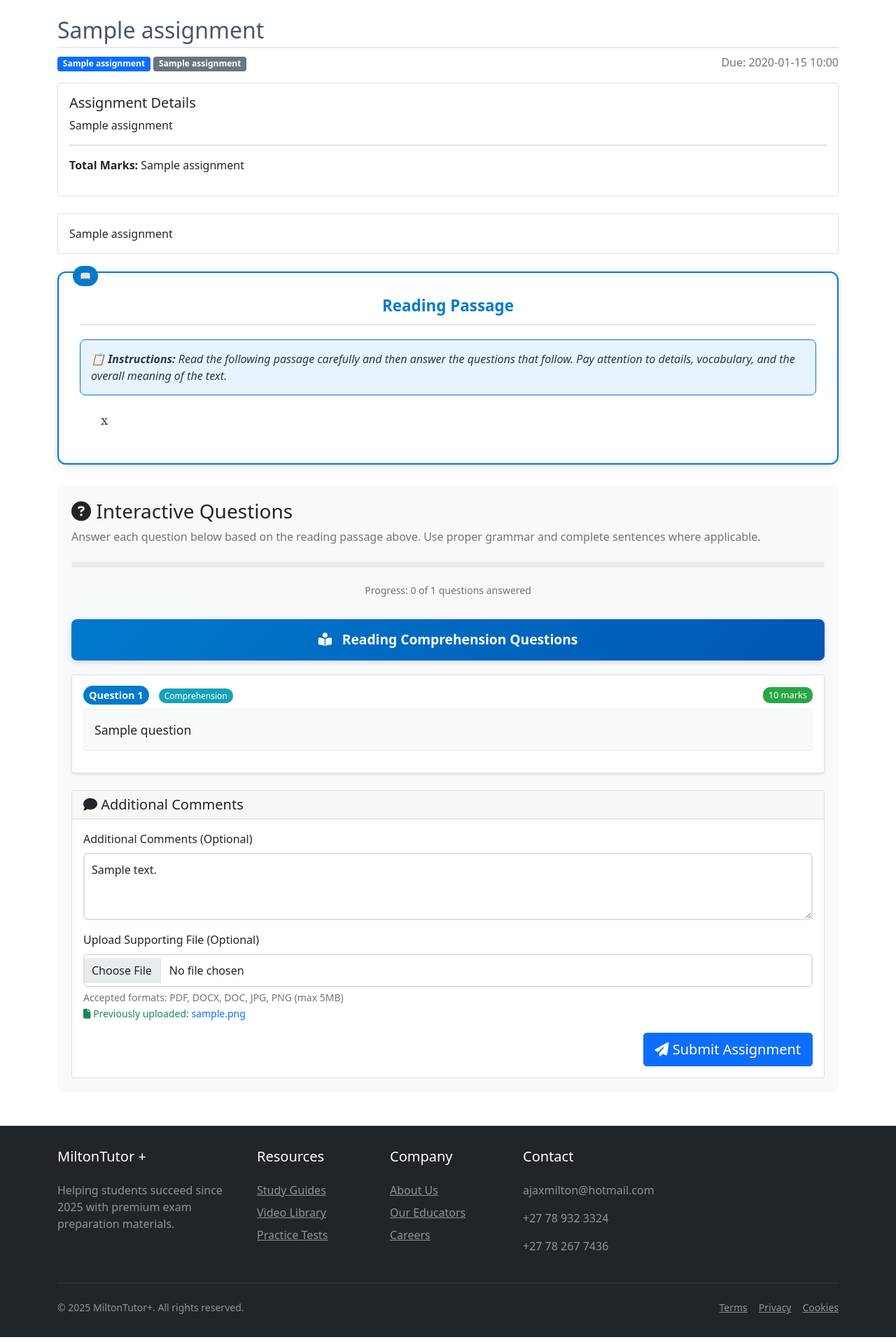
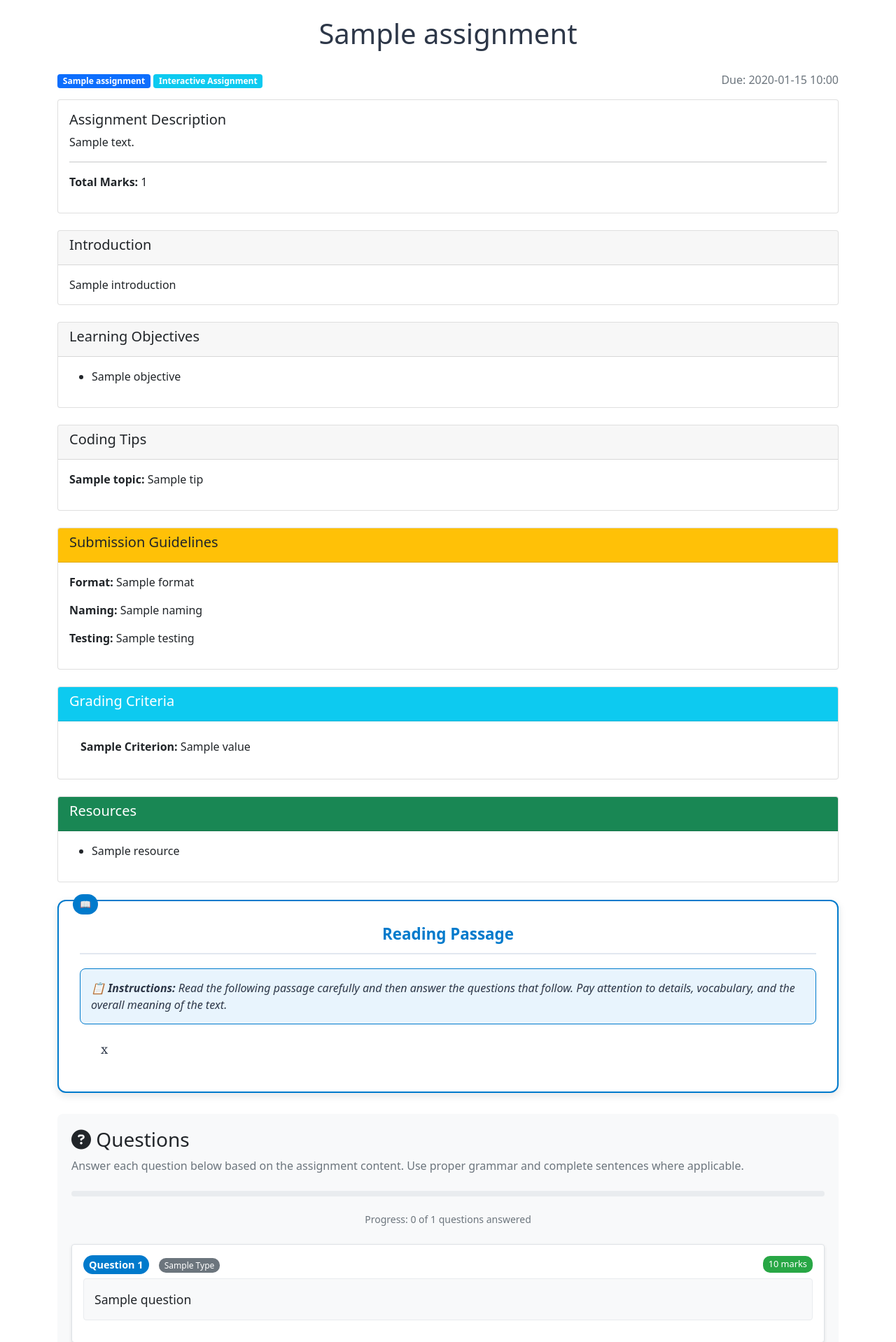
Before and after one commit to Kummirai/school, a Python web app: template templates/assignments/view.html in a window 1280 px wide. Shown: the part 62-1980 px from the top of the page at 70% size. Run offline with Jinja, Linux system fonts and the light colour scheme; the template is opened without the code that fills it: most values are stand-ins (such as "Sample title", 1, 10 or a date in 2020).

Commit message:
Refactor assignment view to enhance layout and add detailed sections for different assignment types

```diff
--- a/templates/assignments/view.html
+++ b/templates/assignments/view.html
@@ -376,11 +376,18 @@
 </style>
 
 <div class="container mt-4">
-  <h2>{{ assignment[1] }}</h2>
+  <!-- Main Assignment Header -->
+  <h1>{{ assignment.title }}</h1>
+
+  <!-- Subject and Type Badges -->
   <div class="row mb-3">
     <div class="col-md-6">
-      <span class="badge bg-primary">{{ assignment[3] }}</span>
-      <span class="badge bg-secondary">{{ assignment[4] }}</span>
+      <span class="badge bg-primary">{{ assignment.subject }}</span>
+      {% if assignment.content and assignment.content.questions %}
+      <span class="badge bg-info">Interactive Assignment</span>
+      {% else %}
+      <span class="badge bg-secondary">Project Submission</span>
+      {% endif %}
     </div>
     <div class="col-md-6 text-end">
       <span class="text-muted"
@@ -389,23 +396,128 @@
     </div>
   </div>
 
+  <!-- Description Card -->
   <div class="card mb-4">
     <div class="card-body">
-      <h5 class="card-title">Assignment Details</h5>
-      <div class="card-text">{{ assignment[2]|safe }}</div>
+      <h5 class="card-title">Assignment Description</h5>
+      <div class="card-text">{{ assignment.description|safe }}</div>
       <hr />
-      <p><strong>Total Marks:</strong> {{ assignment[5] }}</p>
+      <p><strong>Total Marks:</strong> {{ assignment.total_marks }}</p>
     </div>
   </div>
 
-  {% if assignment[7] %}
-  <!-- Check if there's interactive content -->
+  <!-- Special Sections for Different Assignment Types -->
+  {% if assignment.content %}
+  <!-- Introduction Section (for projects/coding assignments) -->
+  {% if assignment.content.introduction %}
   <div class="card mb-4">
-    <div class="card-body">{{ assignment[7]|safe }}</div>
+    <div class="card-header">
+      <h5>Introduction</h5>
+    </div>
+    <div class="card-body">{{ assignment.content.introduction|safe }}</div>
   </div>
-  {% endif %} {% if assignment.content and assignment.content.questions %}
+  {% endif %}
 
-  <!-- Display reading passage if it exists -->
+  <!-- Learning Objectives Section -->
+  {% if assignment.content.learning_objectives %}
+  <div class="card mb-4">
+    <div class="card-header">
+      <h5>Learning Objectives</h5>
+    </div>
+    <div class="card-body">
+      <ul>
+        {% for objective in assignment.content.learning_objectives %}
+        <li>{{ objective }}</li>
+        {% endfor %}
+      </ul>
+    </div>
+  </div>
+  {% endif %}
+
+  <!-- Coding Tips Section -->
+  {% if assignment.content.coding_tips %}
+  <div class="card mb-4">
+    <div class="card-header">
+      <h5>Coding Tips</h5>
+    </div>
+    <div class="card-body">
+      {% for tip in assignment.content.coding_tips %}
+      <div class="mb-3">
+        <strong>{{ tip.topic }}:</strong>
+        {{ tip.tip|safe }}
+      </div>
+      {% endfor %}
+    </div>
+  </div>
+  {% endif %}
+
+  <!-- Submission Guidelines -->
+  {% if assignment.content.submission_guidelines %}
+  <div class="card mb-4">
+    <div class="card-header bg-warning text-dark">
+      <h5>Submission Guidelines</h5>
+    </div>
+    <div class="card-body">
+      {% if assignment.content.submission_guidelines.format %}
+      <div class="mb-3">
+        <strong>Format:</strong>
+        {{ assignment.content.submission_guidelines.format|safe }}
+      </div>
+      {% endif %} {% if assignment.content.submission_guidelines.naming %}
+      <div class="mb-3">
+        <strong>Naming:</strong>
+        {{ assignment.content.submission_guidelines.naming|safe }}
+      </div>
+      {% endif %} {% if assignment.content.submission_guidelines.testing %}
+      <div class="mb-3">
+        <strong>Testing:</strong>
+        {{ assignment.content.submission_guidelines.testing|safe }}
+      </div>
+      {% endif %}
+    </div>
+  </div>
+  {% endif %}
+
+  <!-- Grading Criteria -->
+  {% if assignment.content.grading_criteria %}
+  <div class="card mb-4">
+    <div class="card-header bg-info text-white">
+      <h5>Grading Criteria</h5>
+    </div>
+    <div class="card-body">
+      <ul class="list-group list-group-flush">
+        {% for criterion, value in assignment.content.grading_criteria.items()
+        %}
+        <li class="list-group-item">
+          <strong>{{ criterion|title }}:</strong> {{ value }}
+        </li>
+        {% endfor %}
+      </ul>
+    </div>
+  </div>
+  {% endif %}
+
+  <!-- Resources Section -->
+  {% if assignment.content.resources %}
+  <div class="card mb-4">
+    <div class="card-header bg-success text-white">
+      <h5>Resources</h5>
+    </div>
+    <div class="card-body">
+      <ul>
+        {% for resource in assignment.content.resources %}
+        <li>
+          {% if resource.startswith('http') %}
+          <a href="{{ resource }}" target="_blank">{{ resource }}</a>
+          {% else %} {{ resource }} {% endif %}
+        </li>
+        {% endfor %}
+      </ul>
+    </div>
+  </div>
+  {% endif %}
+
+  <!-- Reading Passage (for comprehension assignments) -->
   {% if assignment.content.passage %}
   <div class="reading-passage">
     <div class="passage-title">Reading Passage</div>
@@ -423,12 +535,14 @@
   </div>
   {% endif %}
 
+  <!-- Questions Section -->
+  {% if assignment.content.questions %}
   <div class="interactive-assignment">
-    <h3><i class="fas fa-question-circle"></i> Interactive Questions</h3>
+    <h3><i class="fas fa-question-circle"></i> Questions</h3>
     <p class="text-muted mb-4">
-      Answer each question below based on the reading passage above. {% if
-      assignment.content.passage %}Use proper grammar and complete sentences
-      where applicable.{% endif %}
+      Answer each question below based on the assignment content. {% if
+      assignment.content.passage %} Use proper grammar and complete sentences
+      where applicable. {% endif %}
     </p>
 
     <!-- Progress indicator -->
@@ -443,17 +557,7 @@
     </div>
 
     <form method="POST" enctype="multipart/form-data" id="assignmentForm">
-      {% set comprehension_questions =
-      assignment.content.questions|selectattr('id', 'lessthan', 11)|list %} {%
-      set vocabulary_questions = assignment.content.questions|selectattr('id',
-      'greaterthan', 10)|list %}
-
-      <!-- Comprehension Questions Section -->
-      {% if comprehension_questions %}
-      <div class="question-section-header">
-        <i class="fas fa-book-reader"></i> Reading Comprehension Questions
-      </div>
-      {% for question in comprehension_questions %}
+      {% for question in assignment.content.questions %}
       <div
         class="question mb-4 p-3 border rounded"
         data-question-id="{{ question.id }}"
@@ -461,9 +565,9 @@
         <div class="d-flex justify-content-between align-items-center mb-2">
           <div>
             <span class="question-number">Question {{ loop.index }}</span>
-            <span class="question-type-badge question-type-comprehension"
-              >Comprehension</span
-            >
+            <span class="question-type-badge">
+              {{ question.type|replace('_', ' ')|title }}
+            </span>
           </div>
           <span class="marks-badge">{{ question.marks }} marks</span>
         </div>
@@ -497,110 +601,6 @@
             class="form-control short-answer-input question-input"
             name="q_{{ question.id }}"
             rows="3"
-            placeholder="Enter your answer here using complete sentences..."
-          >
-{% if submission and submission.interactive_submission_data %}{{ submission.interactive_submission_data[question.id|string].answer }}{% endif %}</textarea
-          >
-        </div>
-
-        {% elif question.type == 'true_false' %}
-        <div class="true-false-container">
-          <h6 class="text-muted mb-3">Select True or False:</h6>
-          <div class="true-false-options">
-            <div class="true-false-option">
-              <input class="form-check-input question-input" type="radio"
-              name="q_{{ question.id }}" id="q{{ question.id }}_true"
-              value="true" {% if submission and
-              submission.interactive_submission_data and
-              submission.interactive_submission_data[question.id|string].answer
-              == 'true' %} checked {% endif %}>
-              <label class="form-check-label" for="q{{ question.id }}_true">
-                <strong>✓ True</strong>
-              </label>
-            </div>
-            <div class="true-false-option">
-              <input class="form-check-input question-input" type="radio"
-              name="q_{{ question.id }}" id="q{{ question.id }}_false"
-              value="false" {% if submission and
-              submission.interactive_submission_data and
-              submission.interactive_submission_data[question.id|string].answer
-              == 'false' %} checked {% endif %}>
-              <label class="form-check-label" for="q{{ question.id }}_false">
-                <strong>✗ False</strong>
-              </label>
-            </div>
-          </div>
-        </div>
-
-        {% elif question.type == 'problem_solving' %}
-        <div class="answer-container">
-          <h6 class="text-muted mb-3">
-            Show your work and provide the final answer:
-          </h6>
-          <textarea
-            class="form-control question-input"
-            name="q_{{ question.id }}"
-            rows="5"
-            placeholder="Show your work step by step and provide the final answer..."
-          >
-{% if submission and submission.interactive_submission_data %}{{ submission.interactive_submission_data[question.id|string].answer }}{% endif %}</textarea
-          >
-        </div>
-        {% endif %}
-      </div>
-      {% endfor %} {% endif %}
-
-      <!-- Vocabulary Questions Section -->
-      {% if vocabulary_questions %}
-      <div class="question-section-header">
-        <i class="fas fa-spell-check"></i> Vocabulary Questions
-      </div>
-      {% for question in vocabulary_questions %}
-      <div
-        class="question mb-4 p-3 border rounded"
-        data-question-id="{{ question.id }}"
-      >
-        <div class="d-flex justify-content-between align-items-center mb-2">
-          <div>
-            <span class="question-number"
-              >Question {{ loop.index + comprehension_questions|length }}</span
-            >
-            <span class="question-type-badge question-type-vocabulary"
-              >Vocabulary</span
-            >
-          </div>
-          <span class="marks-badge">{{ question.marks }} marks</span>
-        </div>
-        <div class="question-text">{{ question.question|safe }}</div>
-
-        {% if question.type == 'multiple_choice' %}
-        <div class="options-container">
-          <h6 class="text-muted mb-3">Select the correct answer:</h6>
-          {% for option in question.options %}
-          <div class="form-check">
-            <input class="form-check-input question-input" type="radio"
-            name="q_{{ question.id }}" id="q{{ question.id }}_{{ loop.index }}"
-            value="{{ option }}" {% if submission and
-            submission.interactive_submission_data and option ==
-            submission.interactive_submission_data[question.id|string].answer %}
-            checked {% endif %}>
-            <label
-              class="form-check-label"
-              for="q{{ question.id }}_{{ loop.index }}"
-            >
-              {{ option|safe }}
-            </label>
-          </div>
-          {% endfor %}
-        </div>
-
-        {% elif question.type == 'short_answer' %}
-        <div class="answer-container">
-          <h6 class="text-muted mb-3">Enter your answer:</h6>
-          <textarea
-            class="form-control short-answer-input question-input"
-            name="q_{{ question.id }}"
-            rows="2"
             placeholder="Enter your answer here..."
           >
 {% if submission and submission.interactive_submission_data %}{{ submission.interactive_submission_data[question.id|string].answer }}{% endif %}</textarea
@@ -652,7 +652,7 @@
         </div>
         {% endif %}
       </div>
-      {% endfor %} {% endif %}
+      {% endfor %}
 
       <div class="card mt-4">
         <div class="card-header">
@@ -713,8 +713,7 @@
       </div>
     </form>
   </div>
-
-  {% else %}
+  {% endif %} {% else %}
   <!-- Fallback for non-interactive assignments -->
   <div class="card">
     <div class="card-header">
```
